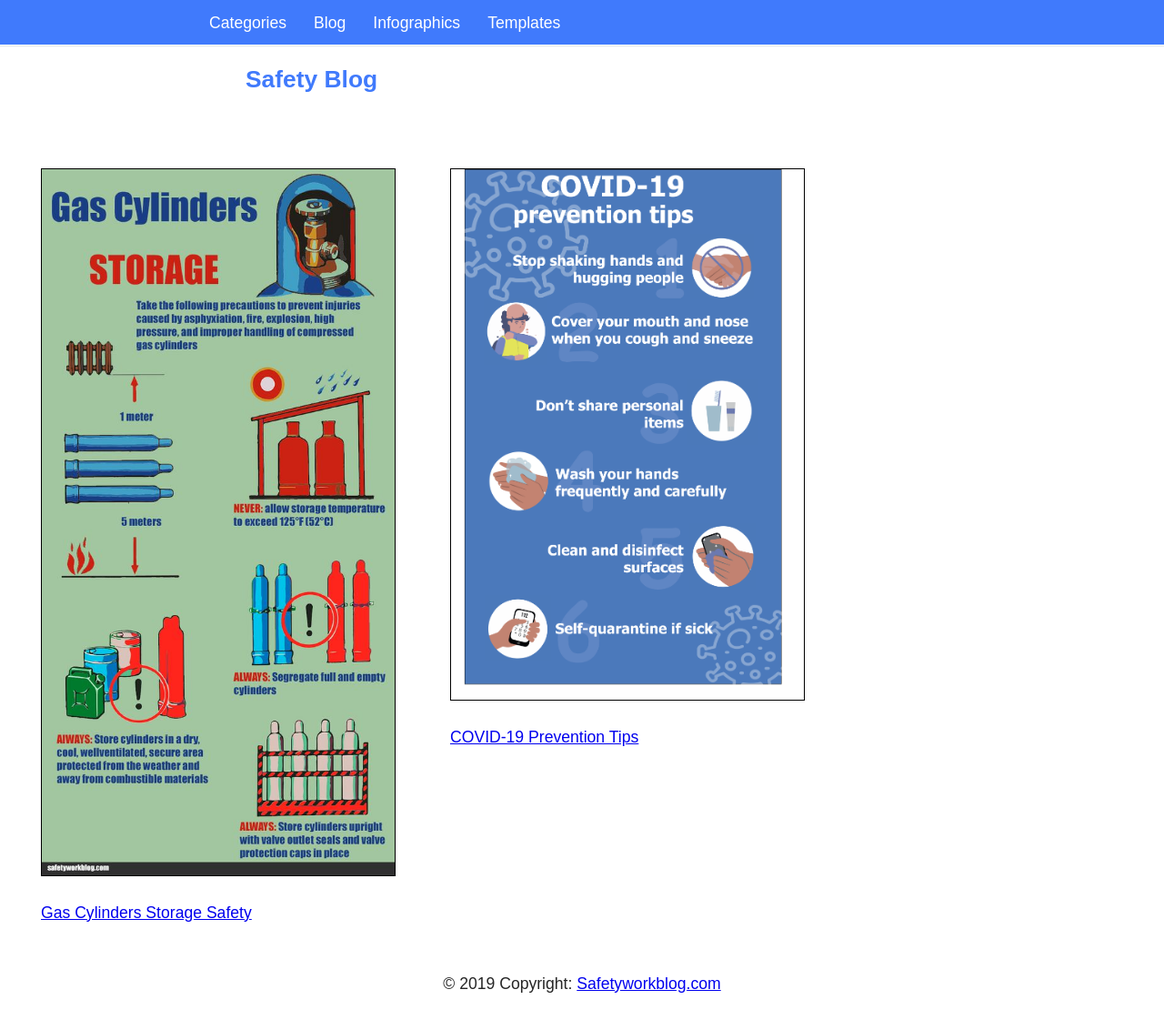
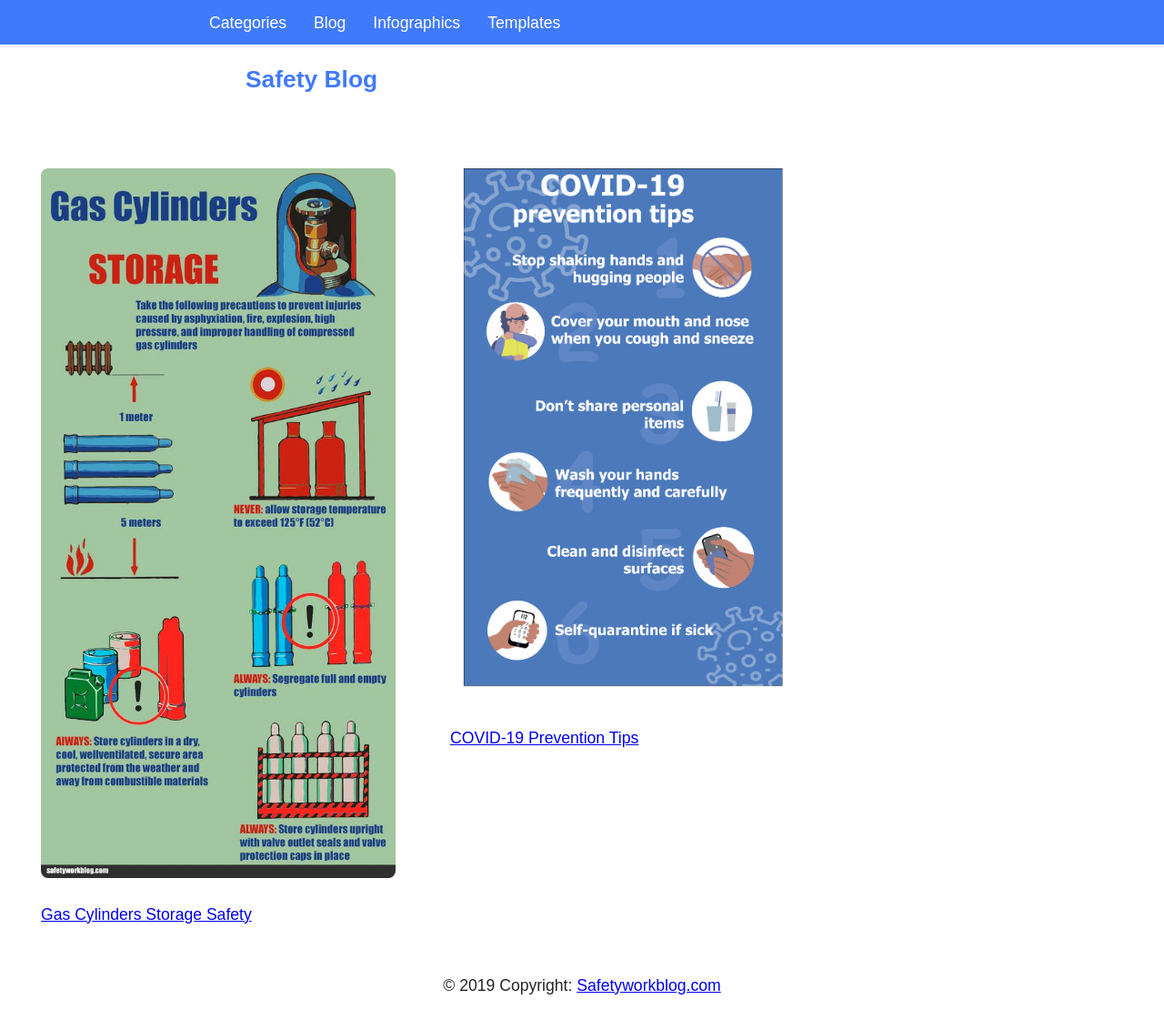
Before and after one commit to Flaaim/safe, a Jekyll site: the page built from infographics.html, in a window 1280 px wide and 1137 px high. Shown: the top 1132 px of the window at 91% size. Built offline with Jekyll 4.4.1, drawn with Linux system fonts in a browser that asks for light colours; some web fonts are replaced.

Commit message:
Update infographics.scss

```diff
--- a/_sass/infographics.scss
+++ b/_sass/infographics.scss
@@ -20,6 +20,5 @@
   border-radius: 5px;
 }
 .img-infographics {
-      border: 1px solid;
-    border-color: #000;
+      border-radius: 8px;
 }
```
